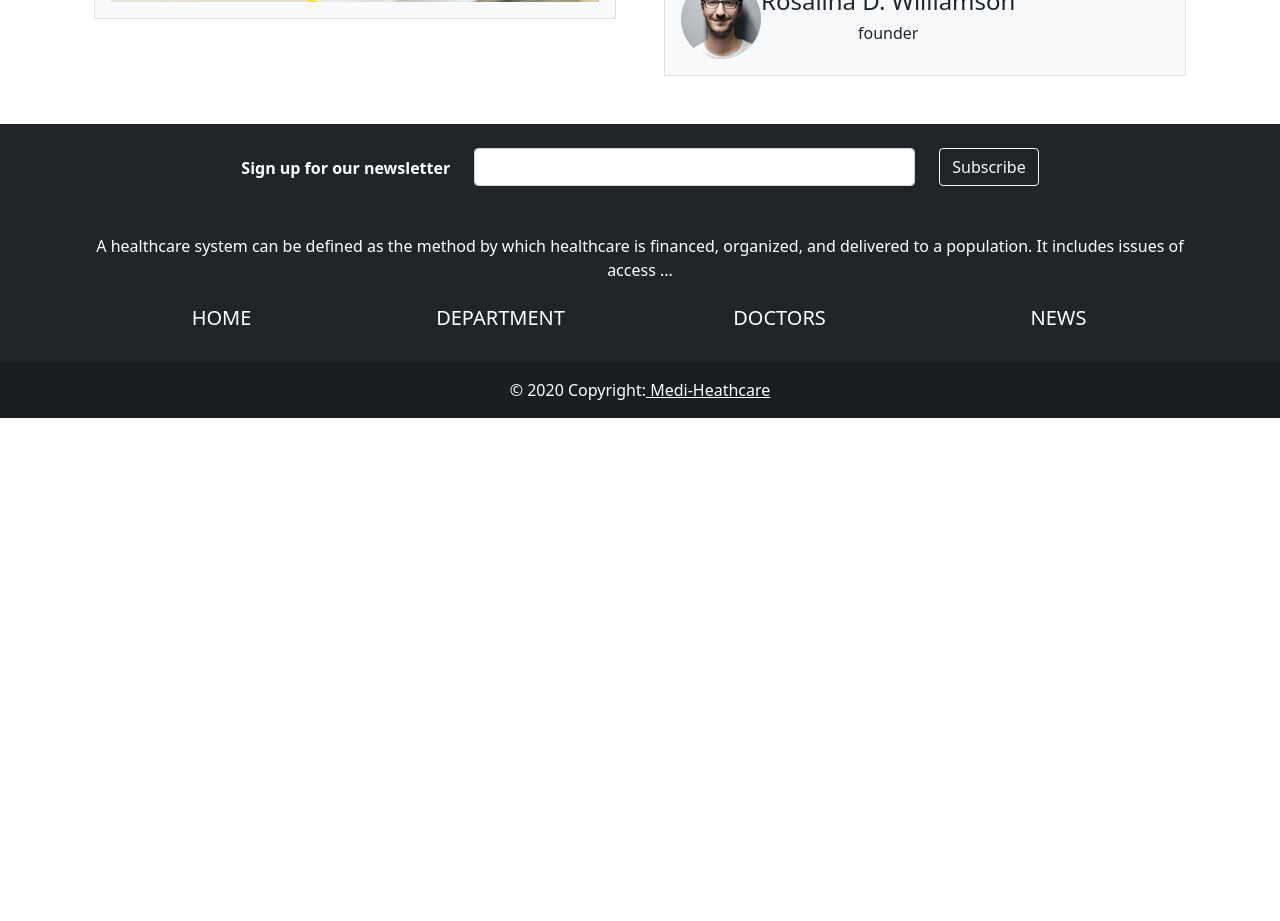
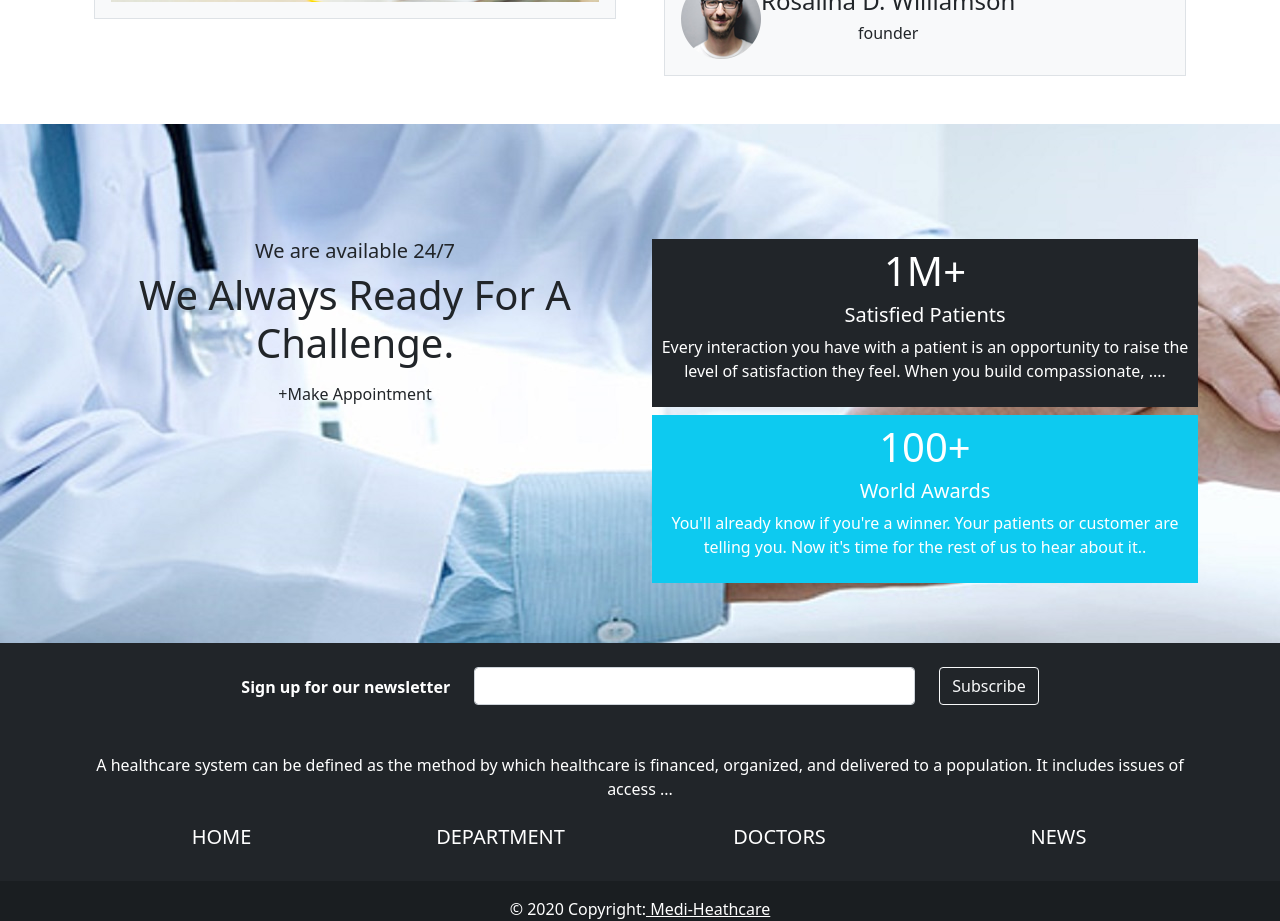
Before and after one commit to MdAbdulKayumKhan/medi-heathcare, a React (Create React App) app: page / in a window 1280 px wide. Shown: the part 3180-4101 px from the top of the page. Before the commit the page ends 3598 px from the top, so only its background shows below. Built offline with nearby package versions, Linux system fonts and the light colour scheme; no server answers.

Commit message:
add extra section

```diff
--- /dev/null
+++ b/src/Pages/Home/Home/Home.css
@@ -0,0 +1,10 @@
+.primary-bg{
+    background-image: url('../../../images/banner/b9.jpg');
+    background-repeat: no-repeat;
+}
+.pt-115{
+    padding-top: 115px;
+}
+.pb-60{
+    padding-bottom: 60px;
+}
--- a/src/Pages/Home/Home/Home.js
+++ b/src/Pages/Home/Home/Home.js
@@ -5,6 +5,8 @@ import Footer from '../Shared/Footer/Footer';
 import Service from '../Service/Service';
 import about02 from '../../../images/about/about-img.jpg';
 import about04 from '../../../images/about/author-ava.png';
+import bgImg from '../../../images/banner/slider-bg-1.jpg';
+import './Home.css';
 
 const Home = () => {
     const [services, setServices] = useState([]);
@@ -60,13 +62,13 @@ const Home = () => {
                                     </div>
                                     <div className="about-text">
                                         <p>you are looking for healthcare without the headache, enjoy flexible access to medical and dental care when you need it with MyHealthcare Clinic.
-                                        We make it faster, easier and more enjoyable for you to access healthcare. From same-day appointments to our high-quality service you can now access flexible healthcare that fits around your life.
-                                        Find out how you can enjoy unlimited access to GP and Dental services with our membership plans.</p>
-                                        <p>MyHealthcare Clinic is a doctor-led private healthcare business providing personalised Medical, Dental and Specialist medical care of the highest quality, all under one roof. We are open Monday to Saturday and offer same day appointments giving you unbeatable access to private care. Our highly competitive pay-as-you-go prices and unrivalled membership plans ensure we can meet every patient’s needs, whether you prefer one-off appointments or ongoing membership.</p><br/>
+                                            We make it faster, easier and more enjoyable for you to access healthcare. From same-day appointments to our high-quality service you can now access flexible healthcare that fits around your life.
+                                            Find out how you can enjoy unlimited access to GP and Dental services with our membership plans.</p>
+                                        <p>MyHealthcare Clinic is a doctor-led private healthcare business providing personalised Medical, Dental and Specialist medical care of the highest quality, all under one roof. We are open Monday to Saturday and offer same day appointments giving you unbeatable access to private care. Our highly competitive pay-as-you-go prices and unrivalled membership plans ensure we can meet every patient’s needs, whether you prefer one-off appointments or ongoing membership.</p><br />
                                     </div>
                                     <div className="about-author d-flex align-items-center">
                                         <div className="author-ava">
-                                            <img src={about04} alt=""/>
+                                            <img src={about04} alt="" />
                                         </div>
                                         <div className="author-desination">
                                             <h4>Rosalina D. Williamson</h4>
@@ -80,6 +82,38 @@ const Home = () => {
                     </div>
                 </div>
             </section>
+            <section className="fact-area fact-map primary-bg pos-rel pt-115 pb-60">
+            <div className="container">
+                <div className="row">
+                    <div className="col-xl-6 col-lg-6 col-md-10">
+                        <div className="section-title pos-rel mb-45">
+                            <div className="section-text section-text-white pos-rel">
+                                <h5>We are available 24/7</h5>
+                                <h1 className="white-color">We Always Ready For A Challenge.</h1>
+                            </div>
+                        </div>
+                        <div className="section-button section-button-left mb-30">
+                            <a data-animation="fadeInLeft" data-delay=".6s" href="#" className="btn btn-icon ml-0"><span>+</span>Make Appointment</a>
+                        </div>
+                    </div>
+                    <div className="col-lg-6 col-lg-6 col-md-8">
+                        <div className="cta-satisfied">
+                            <div className="single-satisfied mb-50 bg-dark text-white p-2">
+                                <h1>1M+</h1>
+                                <h5> <i className="fas fa-user"></i> Satisfied Patients</h5>
+                                <p >Every interaction you have with a patient is an opportunity to raise the level of satisfaction they feel. When you build compassionate, ....</p>
+                            </div>
+                            <div className="single-satisfied mb-50 bg-info text-white p-2 mt-2">
+                                <h1>100+</h1>
+                                <h5><i className="far fa-thumbs-up"></i> World Awards</h5>
+                                <p >You'll already know if you're a winner. Your patients or customer are telling you. Now it's time for the rest of us to hear about it..</p>
+                            </div>
+                        </div>
+                    </div>
+                </div>
+            </div>
+        </section>
+
 
             <Footer></Footer>
 
--- a/src/Pages/Login/Login/Login.js
+++ b/src/Pages/Login/Login/Login.js
@@ -15,8 +15,11 @@ const Login = () => {
     const [password, setPassword] = useState('');
     const [error, setError] = useState('');
     const [isLogin, setIsLogin] = useState(false);
-    const { errorCatch, resetPassword, singInUsingGoogle, cereatSinginWithEmailPassword, logInWithEmailPassword, setUserName } = useAuth();
+    const {user, errorCatch, resetPassword, singInUsingGoogle, cereatSinginWithEmailPassword, logInWithEmailPassword, setUserName } = useAuth();
 
+    if(user.email){
+        window.location.replace('/');
+    }
     // here is redirect uri code
     const location = useLocation();
     console.log(location.state?.from);
```
Also changed, not shown: src/images/banner/b9.jpg (added).
